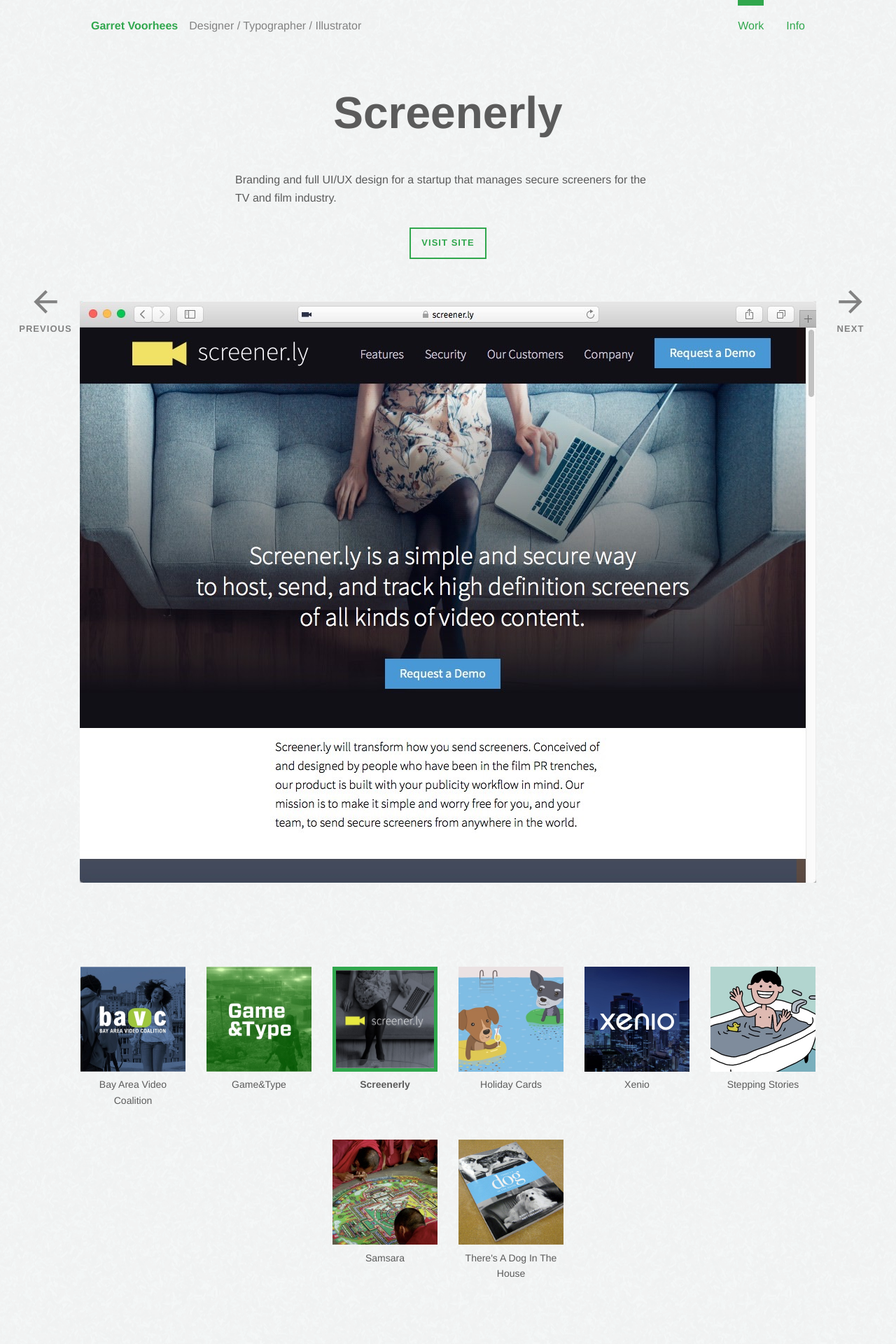
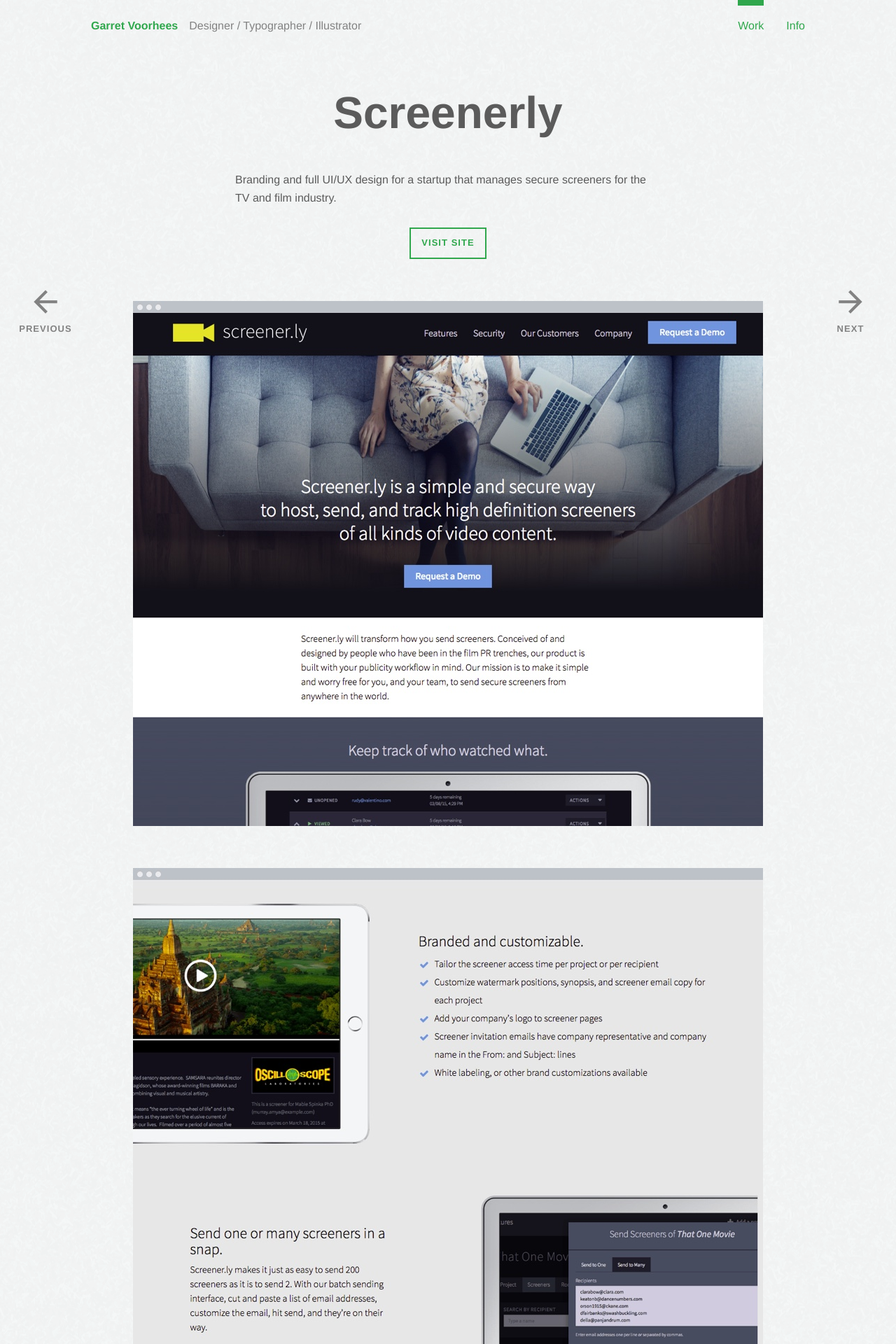
Before and after one commit to garretvoorhees/garretvoorhees.github.io, a Jekyll site: the page built from _posts/2016-01-02-screenerly.markdown, in a window 1280 px wide. Shown: the top 1920 px of the page at 70% size. Built offline with Jekyll 4.4.1, drawn with Linux system fonts in a browser that asks for light colours; some web fonts are replaced.

Commit message:
Updated Screenerly and Game&Type project images

```diff
--- a/_posts/2016-01-02-screenerly.markdown
+++ b/_posts/2016-01-02-screenerly.markdown
@@ -8,5 +8,7 @@
 <a target="_blank" class="button btn-center" href="https://screener.ly/">Visit Site</a>
 </div>
 
-<figure><img src="/projects/screenerly/screenerly_01.jpg">
-</figure>
+<figure><img src="/projects/screenerly/screenerly_01.jpg"></figure>
+<figure><img src="/projects/screenerly/screenerly_03.jpg"></figure>
+<figure><img src="/projects/screenerly/screenerly_02.jpg"></figure>
+<figure><img src="/projects/screenerly/screenerly_04.jpg"></figure>
--- a/_posts/2016-02-01-gameandtype.markdown
+++ b/_posts/2016-02-01-gameandtype.markdown
@@ -12,4 +12,7 @@
 <a class="button btn-center" target="_blank" href="http://www.gameandtype.com">Visit Site</a>
 </div>
 
-<figure><img src="/projects/gameandtype/gameandtype-01.jpg"></figure>
+<figure><img src="/projects/gameandtype/gameandtype_01.jpg"></figure>
+<figure><img src="/projects/gameandtype/gameandtype_02.jpg"></figure>
+<figure><img src="/projects/gameandtype/gameandtype_03.jpg"></figure>
+<figure><img src="/projects/gameandtype/gameandtype_04.jpg"></figure>
--- a/_posts/2016-03-01-bavc.markdown
+++ b/_posts/2016-03-01-bavc.markdown
@@ -7,7 +7,7 @@
 - design
 ---
 <div class="project-description">
-<p>The Bay Area Video Coalition (BAVC) is an awesome local non-profit that provides training for creative professionals, operates youth programs and generally supports creative people. I was responsible for the entire strategy and responsive design process, including new information architecture and a full visual redesign.</p>
+<p>The <em>Bay Area Video Coalition</em> (BAVC) is an awesome local non-profit that provides training for creative professionals, operates youth programs and generally supports creative people. I was responsible for the entire strategy and responsive design process, including new information architecture and a full visual redesign.</p>
 <a class="button btn-center" target="_blank" href="http://www.bavc.org">Visit BAVC</a>
 </div>
 
```
Also changed, not shown: projects/gameandtype/gameandtype-01.jpg (deleted), projects/gameandtype/gameandtype_01.jpg (added), projects/gameandtype/gameandtype_02.jpg (added), projects/gameandtype/gameandtype_03.jpg (added), projects/gameandtype/gameandtype_04.jpg (added), projects/screenerly/screenerly_01.jpg, projects/screenerly/screenerly_02.jpg (added), projects/screenerly/screenerly_03.jpg (added), projects/screenerly/screenerly_04.jpg (added).
